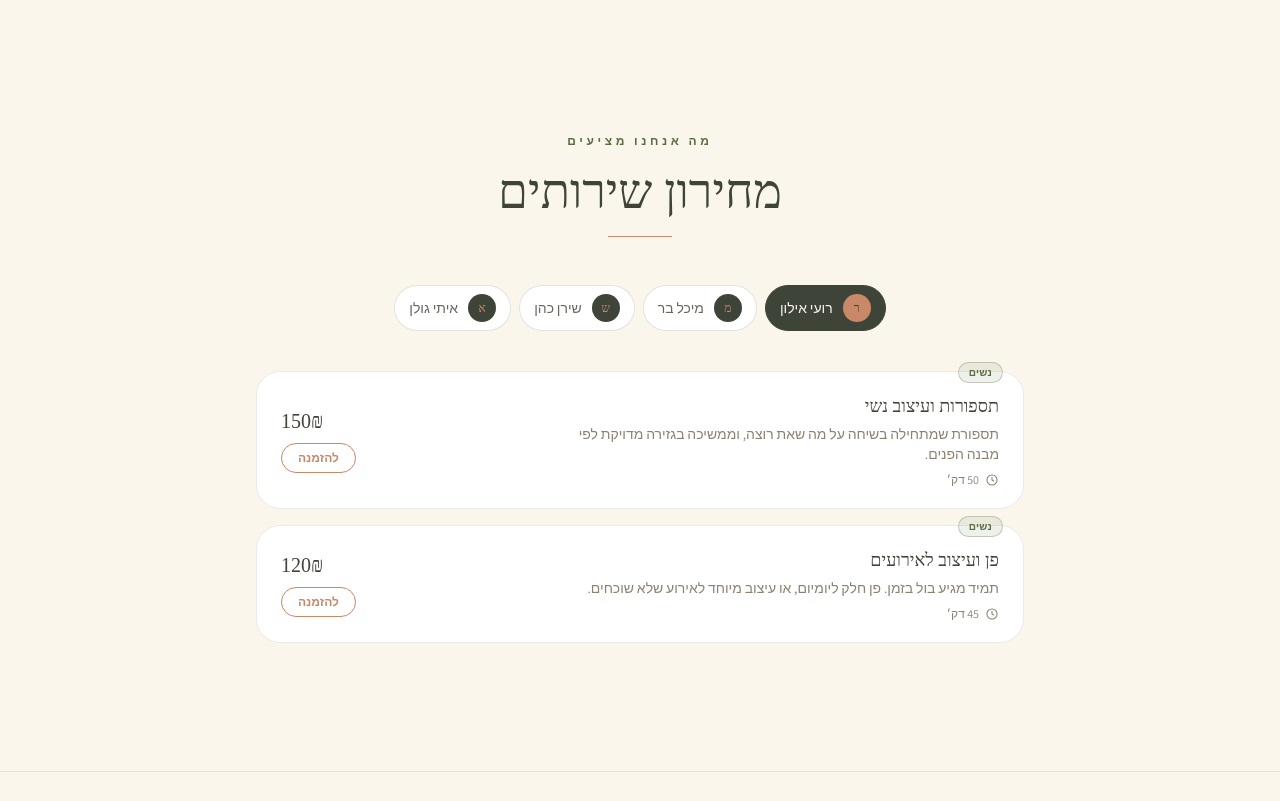
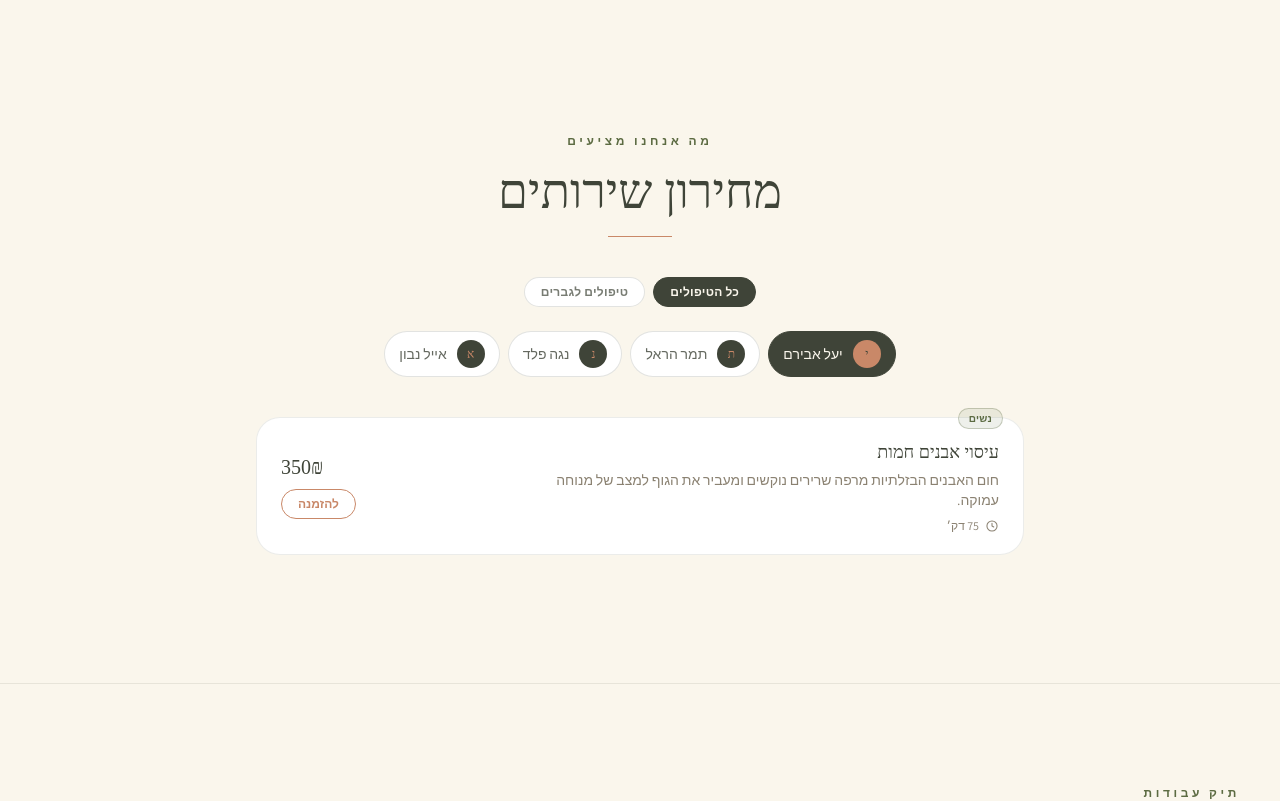
Before and after one commit to royayalon1905/roy-ayalon-salon-organic, a React (Vite) app: page / in a window 1280 px wide. Shown: the part 800-1601 px from the top of the page. Built offline with nearby package versions, Linux system fonts and the light colour scheme; a web font is replaced by a local one.

Commit message:
Rebrand content to Adama holistic spa: services, staff, and men's-treatments toggle

```diff
--- a/index.html
+++ b/index.html
@@ -4,9 +4,9 @@
     <meta charset="UTF-8" />
     <link rel="icon" type="image/svg+xml" href="/favicon.svg" />
     <meta name="viewport" content="width=device-width, initial-scale=1.0" />
-    <meta name="description" content="רועי אילון - עיצוב שיער. סטודיו לעיצוב שיער בלב תל אביב — צבע, בליאז', החלקות ותספורות, ברמה שלא מתפשרת על שום פרט." />
+    <meta name="description" content="אדמה - ספא הוליסטי. ספא בוטיק בלב תל אביב — עיסויים, טיפולי פנים וגוף בגישה טבעית, ברמה שלא מתפשרת על שום פרט." />
     <meta name="theme-color" content="#3F4438" />
-    <title>רועי אילון - עיצוב שיער | סטודיו לעיצוב שיער בתל אביב</title>
+    <title>אדמה - ספא הוליסטי | ספא בוטיק בתל אביב</title>
     <link rel="preconnect" href="https://fonts.googleapis.com" />
     <link rel="preconnect" href="https://fonts.gstatic.com" crossorigin />
     <link
--- a/src/components/Services.jsx
+++ b/src/components/Services.jsx
@@ -6,7 +6,12 @@ const { servicesData, staffData } = siteConfig
 
 export default function Services({ onBook }) {
   const [activeId, setActiveId] = useState(staffData[0].id)
-  const filtered = servicesData.filter((s) => s.barberId === activeId)
+  const [viewMode, setViewMode] = useState('all')
+
+  const filtered =
+    viewMode === 'men'
+      ? servicesData.filter((s) => s.audience === 'men')
+      : servicesData.filter((s) => s.barberId === activeId)
 
   return (
     <section id="services" className="bg-cream px-6 py-24 md:px-10 lg:py-32">
@@ -19,7 +24,33 @@ export default function Services({ onBook }) {
           <span className="mx-auto mt-5 block h-px w-16 bg-gold" />
         </div>
 
-        <div role="tablist" aria-label="בחירת מעצב/ת" className="mt-12 flex justify-start gap-2 overflow-x-auto pb-2 sm:justify-center">
+        <div role="tablist" aria-label="סינון לפי קהל יעד" className="mt-10 flex justify-center gap-2">
+          <button
+            type="button"
+            role="tab"
+            aria-selected={viewMode === 'all'}
+            onClick={() => setViewMode('all')}
+            className={`rounded-full border px-4 py-1.5 text-xs font-semibold tracking-wide transition-colors ${
+              viewMode === 'all' ? 'border-charcoal bg-charcoal text-cream' : 'border-charcoal/15 bg-white text-charcoal/70 hover:border-gold/60'
+            }`}
+          >
+            כל הטיפולים
+          </button>
+          <button
+            type="button"
+            role="tab"
+            aria-selected={viewMode === 'men'}
+            onClick={() => setViewMode('men')}
+            className={`rounded-full border px-4 py-1.5 text-xs font-semibold tracking-wide transition-colors ${
+              viewMode === 'men' ? 'border-gold bg-gold text-charcoal' : 'border-charcoal/15 bg-white text-charcoal/70 hover:border-gold/60'
+            }`}
+          >
+            טיפולים לגברים
+          </button>
+        </div>
+
+        {viewMode === 'all' && (
+          <div role="tablist" aria-label="בחירת מטפל/ת" className="mt-6 flex justify-start gap-2 overflow-x-auto pb-2 sm:justify-center">
             {staffData.map((b) => {
               const active = b.id === activeId
               return (
@@ -47,6 +78,7 @@ export default function Services({ onBook }) {
               )
             })}
           </div>
+        )}
 
         <ul className="mt-8 space-y-4">
           {filtered.map((s) => (
--- a/src/config/siteConfig.js
+++ b/src/config/siteConfig.js
@@ -1,22 +1,22 @@
 export const siteConfig = {
   businessInfo: {
-    shortName: 'רועי אילון',
-    category: 'עיצוב שיער',
-    heroEyebrow: 'סטודיו פרימיום לעיצוב שיער',
-    heroSubtitle: 'לא רודפים אחרי טרנדים. יוצרים שיער שמספר את הסיפור שלך.',
-    footerTagline: 'סטודיו לעיצוב שיער בלב תל אביב. צבע, בליאז׳, החלקות ותספורות — מאז 2012.',
-    foundedYear: 2012,
-    phone: '03-1234567',
-    address: 'שינקין 22, תל אביב',
-    mapQuery: 'Sheinkin Street Tel Aviv',
+    shortName: 'אדמה',
+    category: 'ספא הוליסטי',
+    heroEyebrow: 'ספא בוטיק הוליסטי בלב תל אביב',
+    heroSubtitle: 'רגע אחד לעצמך. מרחב שקט שבו הגוף נושם עמוק ומתחדש.',
+    footerTagline: 'ספא בוטיק לטיפוח הוליסטי. עיסויים, טיפולי פנים וגוף בגישה טבעית — מאז 2015.',
+    foundedYear: 2015,
+    phone: '03-9876543',
+    address: 'אבן גבירול 45, תל אביב',
+    mapQuery: 'Ibn Gabirol Street Tel Aviv',
     hours: [
-      { day: 'ראשון – חמישי', time: '09:00 – 21:00' },
-      { day: 'שישי', time: '08:00 – 15:00' },
+      { day: 'ראשון – חמישי', time: '10:00 – 20:00' },
+      { day: 'שישי', time: '09:00 – 14:00' },
       { day: 'שבת', time: 'סגור' },
     ],
     stats: [
-      { num: '15+', label: 'שנות ניסיון' },
-      { num: '500+', label: 'לקוחות מרוצים' },
+      { num: '10+', label: 'שנות ניסיון' },
+      { num: '800+', label: 'לקוחות מרוצים' },
       { num: '4.9★', label: 'דירוג גוגל' },
     ],
     socials: [
@@ -28,66 +28,75 @@ export const siteConfig = {
 
   servicesData: [
     {
-      id: 'color',
-      title: 'צבע שיער, גוונים ובליאז׳',
-      price: '280₪',
-      duration: '90 דק׳',
-      desc: 'מגוון עד בליאז׳ טבעי - כל גוון נבנה במיוחד בשבילך, לפי גוון העור ומה שבא לך להרגיש.',
+      id: 'deep-tissue',
+      title: 'עיסוי רקמות עמוק',
+      price: '320₪',
+      duration: '60 דק׳',
+      desc: 'עיסוי טיפולי שמשחרר מתח כרוני בשרירים ומחזיר תחושת קלילות לגוף כולו.',
       audience: 'women',
-      barberId: 'michal',
+      barberId: 'tamar',
     },
     {
-      id: 'keratin',
-      title: 'החלקות וקרטין',
-      price: '450₪',
-      duration: '120 דק׳',
-      desc: 'טיפול שמחזיר לשיער חלקות, ברק ושליטה - בלי לוותר על התנועה הטבעית שלו.',
+      id: 'organic-facial',
+      title: 'טיפול פנים אורגני',
+      price: '280₪',
+      duration: '75 דק׳',
+      desc: 'ניקוי, הזנה ולחות בעזרת מוצרים טבעיים בלבד - מותאם לסוג העור שלך.',
       audience: 'women',
-      barberId: 'shiran',
+      barberId: 'noga',
     },
     {
-      id: 'womens-cut',
-      title: 'תספורות ועיצוב נשי',
-      price: '150₪',
-      duration: '50 דק׳',
-      desc: 'תספורת שמתחילה בשיחה על מה שאת רוצה, וממשיכה בגזירה מדויקת לפי מבנה הפנים.',
+      id: 'natural-peeling',
+      title: 'פילינג טבעי',
+      price: '220₪',
+      duration: '45 דק׳',
+      desc: 'קילוף עדין מבוסס צמחים שמסיר תאים מתים וחושף עור רענן וזוהר.',
       audience: 'women',
-      barberId: 'roi',
+      barberId: 'noga',
     },
     {
-      id: 'blowdry',
-      title: 'פן ועיצוב לאירועים',
-      price: '120₪',
-      duration: '45 דק׳',
-      desc: 'תמיד מגיע בול בזמן. פן חלק ליומיום, או עיצוב מיוחד לאירוע שלא שוכחים.',
+      id: 'hot-stone',
+      title: 'עיסוי אבנים חמות',
+      price: '350₪',
+      duration: '75 דק׳',
+      desc: 'חום האבנים הבזלתיות מרפה שרירים נוקשים ומעביר את הגוף למצב של מנוחה עמוקה.',
       audience: 'women',
-      barberId: 'roi',
+      barberId: 'yael',
     },
     {
-      id: 'extensions',
-      title: 'תוספות שיער',
-      price: '650₪',
-      duration: '150 דק׳',
-      desc: 'אורך ונפח שנראים אמיתיים לגמרי. מתאימים לצבע ולמרקם השיער שלך אחד לאחד.',
+      id: 'argan-body',
+      title: 'טיפול גוף בשמן ארגן',
+      price: '300₪',
+      duration: '60 דק׳',
+      desc: 'עיסוי מפנק בשמן ארגן טהור שמזין את העור ומשאיר אותו רך וגמיש.',
       audience: 'women',
-      barberId: 'michal',
+      barberId: 'tamar',
     },
     {
-      id: 'mens-cut',
-      title: 'תספורת גברים',
-      price: '110₪',
-      duration: '35 דק׳',
-      desc: 'תספורת נקייה ומדויקת, עם גימור על קו השיער שנשאר חד גם שבועות אחרי.',
+      id: 'mens-sports-massage',
+      title: 'עיסוי רקמות עמוק לספורטאים',
+      price: '340₪',
+      duration: '60 דק׳',
+      desc: 'עיסוי ממוקד לשרירים עמוסים - מקל על כאבי אימון ומזרז התאוששות.',
       audience: 'men',
-      barberId: 'itay',
+      barberId: 'eyal',
+    },
+    {
+      id: 'mens-facial',
+      title: 'טיפול פנים מנקה ומאזן לגבר',
+      price: '260₪',
+      duration: '50 דק׳',
+      desc: 'ניקוי עמוק ואיזון העור, מותאם לצרכים הספציפיים של עור גברי.',
+      audience: 'men',
+      barberId: 'eyal',
     },
   ],
 
   staffData: [
-    { id: 'roi', name: 'רועי אילון', role: 'מייסד ומעצב שיער ראשי' },
-    { id: 'michal', name: 'מיכל בר', role: 'מומחית צבע ובליאז׳' },
-    { id: 'shiran', name: 'שירן כהן', role: 'מומחית החלקות וקרטין' },
-    { id: 'itay', name: 'איתי גולן', role: 'תספורות גברים' },
+    { id: 'yael', name: 'יעל אבירם', role: 'מייסדת ומטפלת ראשית' },
+    { id: 'tamar', name: 'תמר הראל', role: 'מומחית עיסויים ורקמות' },
+    { id: 'noga', name: 'נגה פלד', role: 'מומחית טיפוחי פנים אורגניים' },
+    { id: 'eyal', name: 'אייל נבון', role: 'מטפל גברים ועיסוי ספורטיבי' },
   ],
 
   theme: {
```
Lines whose indentation alone changed are shown as unchanged.
